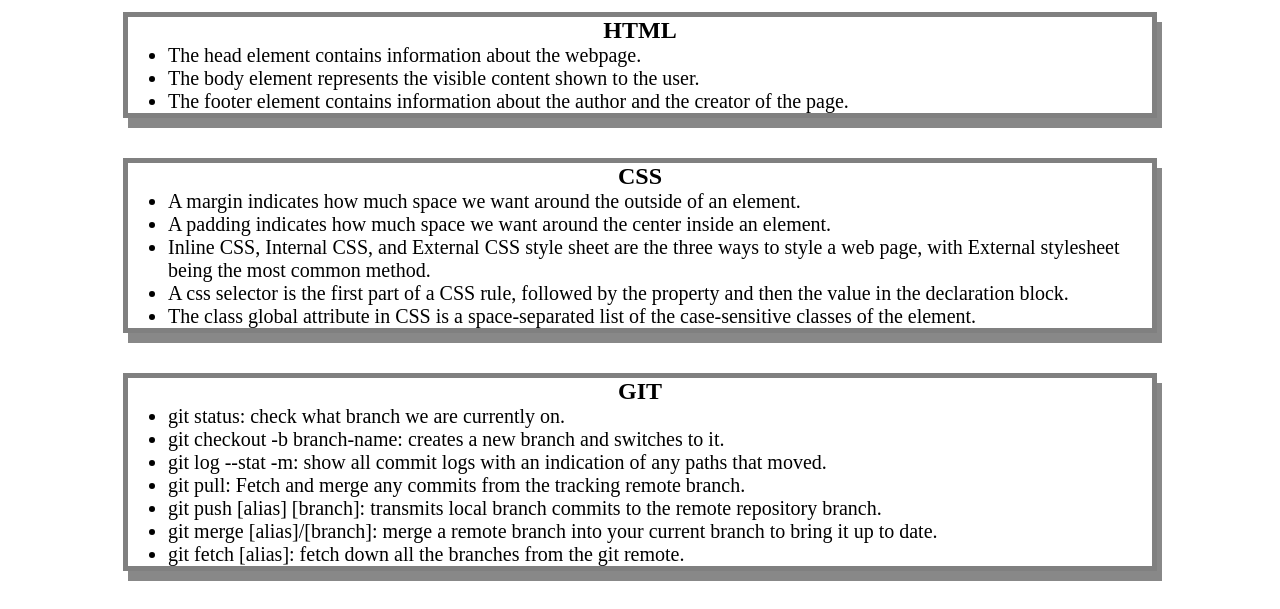
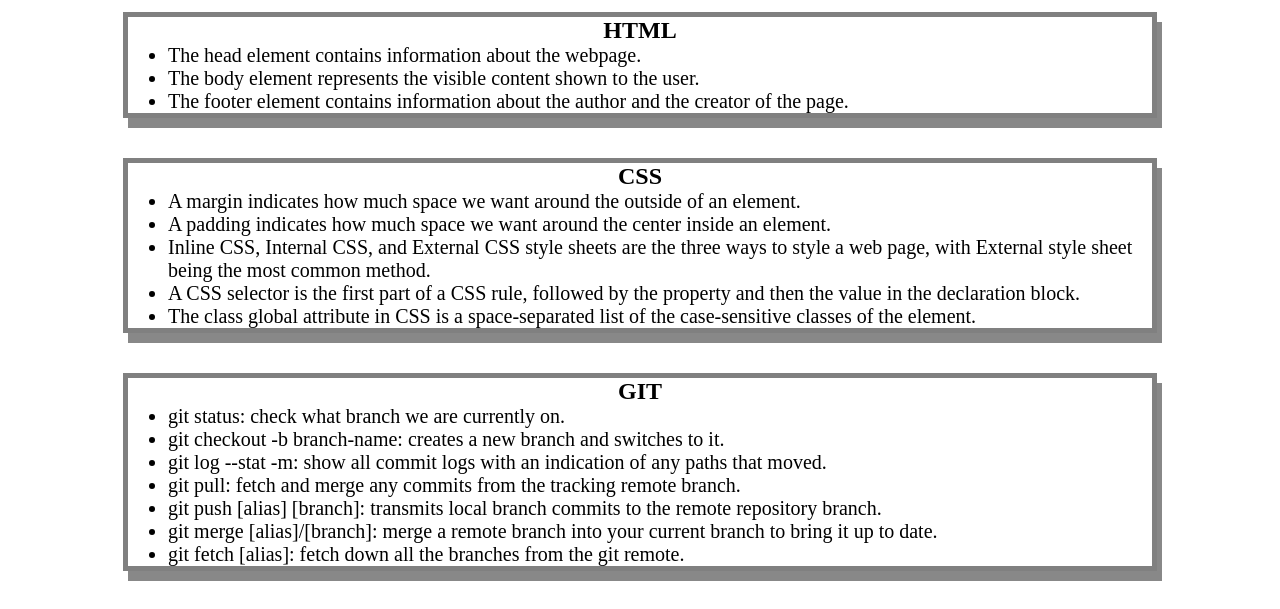
Before and after one commit to Jrherrera333/prework-study-guide, a plain HTML site: page index.html in a window 1280 px wide. Shown: the part 148-757 px from the top of the page. Drawn offline with Linux system fonts and the light colour scheme.

Commit message:
Update index.html
the third time fixing grammatical errors

```diff
--- a/index.html
+++ b/index.html
@@ -29,8 +29,8 @@
           <ul>
             <li>A margin indicates how much space we want around the outside of an element.</li>
             <li>A padding indicates how much space we want around the center inside an element.</li>
-            <li>Inline CSS, Internal CSS, and External CSS style sheet are the three ways to style a web page, with External stylesheet being the most common method.</li>
-            <li>A css selector is the first part of a CSS rule, followed by the property and then the value in the declaration block.</li>
+            <li>Inline CSS, Internal CSS, and External CSS style sheets are the three ways to style a web page, with External style sheet being the most common method.</li>
+            <li>A CSS selector is the first part of a CSS rule, followed by the property and then the value in the declaration block.</li>
             <li>The class global attribute in CSS is a space-separated list of the case-sensitive classes of the element.</li>
           </ul>
 
@@ -42,7 +42,7 @@
             <li>git status: check what branch we are currently on.</li>
             <li>git checkout -b branch-name: creates a new branch and switches to it.</li>
             <li>git log --stat -m: show all commit logs with an indication of any paths that moved.</li>
-            <li>git pull: Fetch and merge any commits from the tracking remote branch.</li>
+            <li>git pull: fetch and merge any commits from the tracking remote branch.</li>
             <li>git push [alias] [branch]: transmits local branch commits to the remote repository branch.</li>
             <li>git merge [alias]/[branch]: merge a remote branch into your current branch to bring it up to date.</li>
             <li>git fetch [alias]: fetch down all the branches from the git remote.</li>
```
